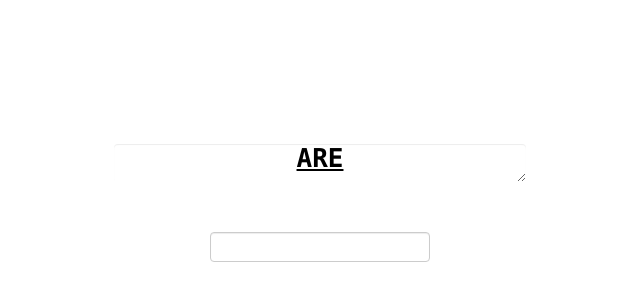
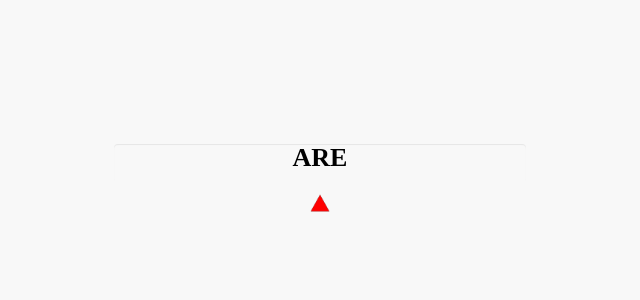
Before and after one commit to rootphantomer/poi, a plain HTML site: page index.html in a window 1280 px wide. Shown: the part 96-396 px from the top of the page, 320-960 px from the left. Drawn offline with nearby package versions, Linux system fonts and the light colour scheme; files that its build step writes are made by us from their sources.

Commit message:
version 1.2

```diff
--- a/css/test.css
+++ b/css/test.css
@@ -1,12 +1,14 @@
 .text{
-	font-family: monaco;
+	font-family:"MagdaCleanMono";
+	src: url('MagdaCleanMono-Regular.otf');
 	color: black;
 	font-size: 26px;
 	text-align: center;
-	text-decoration: underline;
+	/*text-decoration: underline;*/
 	height: 30px;
 	width: 400px;
 	font-weight:bold;
+	resize: none;
 }
 
 textarea{
@@ -17,3 +19,9 @@ textarea{
 input{
 	border: 0;
 }
+
+.picture{
+	text-align: center;
+	width: 20px;
+	height: 20px;
+}
--- a/index.html
+++ b/index.html
@@ -12,7 +12,7 @@
 	<link href="css/test.css" rel="stylesheet" type="text/css"/>
 <link href="assets/css/bootstrap-responsive.css" rel="stylesheet" type="text/css">
   </head>
-  <body>
+  <body style="background-color: #F8F8F8;">
   <div class="row-fluid">
   <div class="span12 text-center"><p></p></div>
   <div class="span12 text-center"><p></p></div>
@@ -22,10 +22,11 @@
   <div class="span12 text-center"><p></p></div>
   <div class="span12 text-center"><p></p></div>
   <div class="span12 text-center"><p></p></div>
-  <div style="text-align: center;margin-top: auto"><textarea id="Samaria" class="text"></textarea><br><img />
+  <div style="text-align: center;margin-top: auto"><textarea id="Samaria" class="text"></textarea><br>
+  	<img src="0001.png" class="picture" />
   </div>
   <div><br>
-  	<p style="text-align: center;"><input type="text" /></p>
+  	<p style="text-align: center;"><!--<input type="text"/>--></p><br>
   </div>
   </div>
     <script src="http://code.jquery.com/jquery.js"></script>
```
Also changed, not shown: 0001.png (added), MagdaCleanMono-Regular.otf (added).
